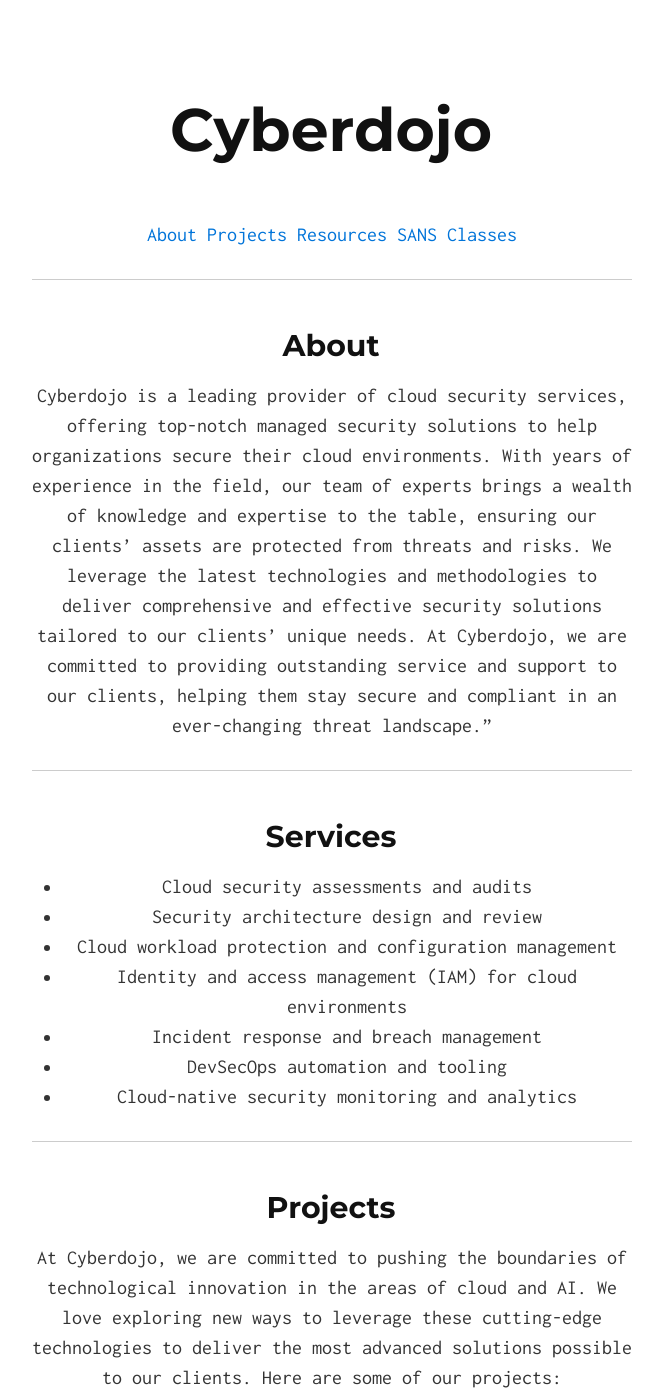
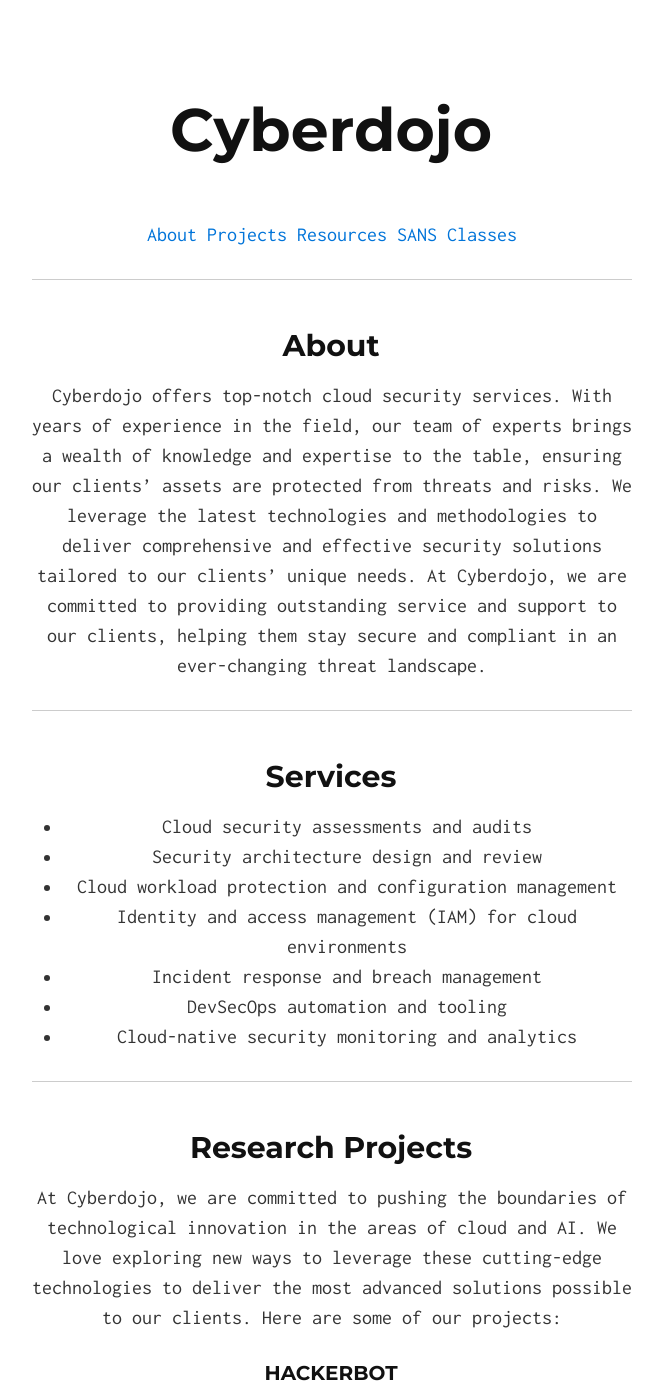
Before and after one commit to Ahmed-AG/cyberdojo-page, a Jekyll site: the page built from index.md, in a window 1280 px wide and 1400 px high. Shown: the whole window, without its empty margins (308-971 px from the left). Built offline with Jekyll 4.4.1, drawn with Linux system fonts in a browser that asks for light colours; some of the changed text lies outside the part shown.

Commit message:
Update page

```diff
--- a/index.md
+++ b/index.md
@@ -11,8 +11,7 @@
 
 ## About
 
-Cyberdojo is a leading provider of cloud security services, offering top-notch managed security solutions to help organizations secure their cloud environments. With years of experience in the field, our team of experts brings a wealth of knowledge and expertise to the table, ensuring our clients' assets are protected from threats and risks. We leverage the latest technologies and methodologies to deliver comprehensive and effective security solutions tailored to our clients' unique needs. At Cyberdojo, we are committed to providing outstanding service and support to our clients, helping them stay secure and compliant in an ever-changing threat landscape."
-
+Cyberdojo offers top-notch cloud security services. With years of experience in the field, our team of experts brings a wealth of knowledge and expertise to the table, ensuring our clients' assets are protected from threats and risks. We leverage the latest technologies and methodologies to deliver comprehensive and effective security solutions tailored to our clients' unique needs. At Cyberdojo, we are committed to providing outstanding service and support to our clients, helping them stay secure and compliant in an ever-changing threat landscape.
 
 ---
 ## Services
@@ -27,7 +26,7 @@
 
 ---
 
-## Projects
+## Research Projects
 At Cyberdojo, we are committed to pushing the boundaries of technological innovation in the areas of cloud and AI. We love exploring new ways to leverage these cutting-edge technologies to deliver the most advanced solutions possible to our clients. Here are some of our projects:
 
 ### hackerBot
```
Also changed, not shown: other parts of index.md (+3 -3 lines).
